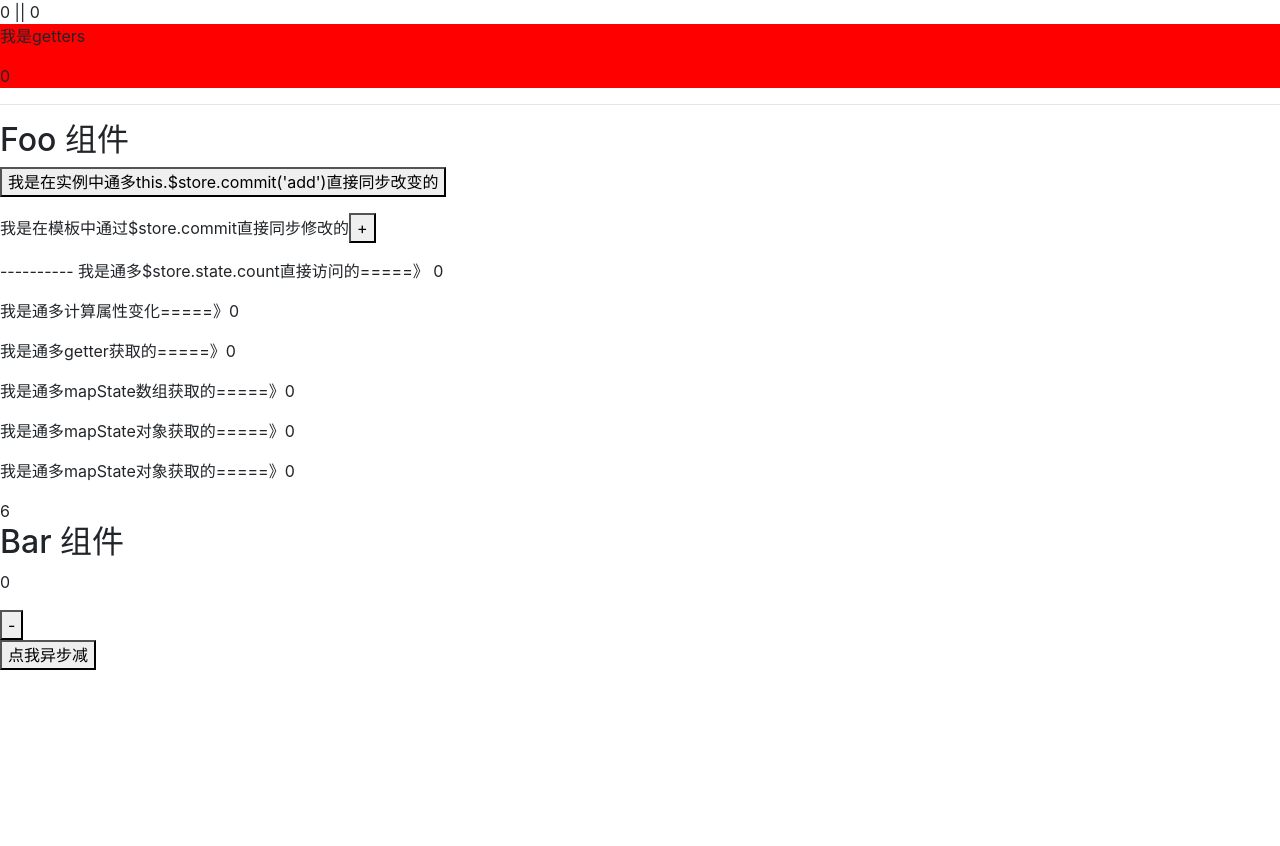
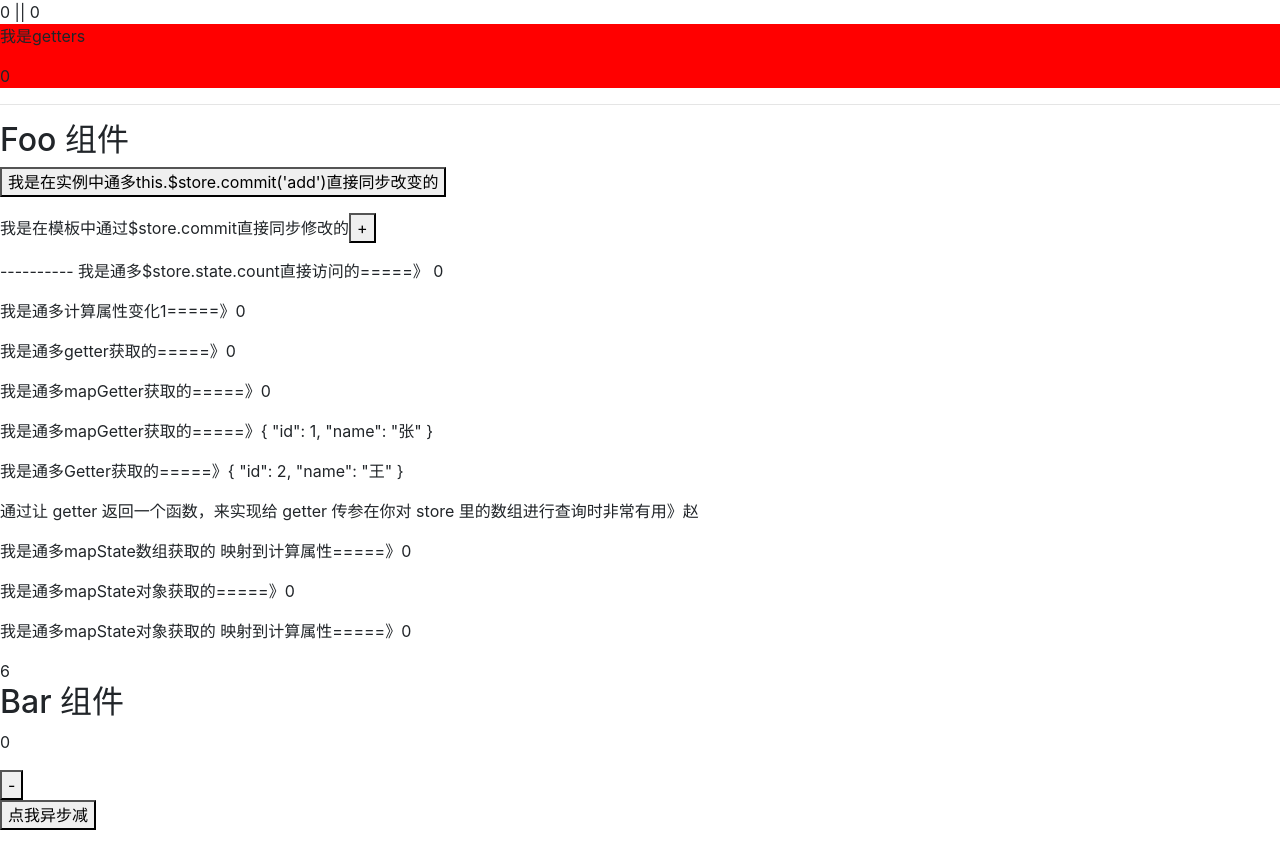
Before and after one commit to BrianLSH/vue-test, a Vue app: page /#/ in a window 1280 px wide. Before the commit the page ends 800 px from the top, so only its background shows below. Built offline with nearby package versions, Linux system fonts and the light colour scheme.

Commit message:
mapGetters用法

```diff
--- a/src/store/index.js
+++ b/src/store/index.js
@@ -5,7 +5,8 @@ Vue.use(Vuex)
 
 export default new Vuex.Store({
   state: {
-    count: 0
+    count: 0,
+    user: [{ id: 1, name: '张' }, { id: 2, name: '王' }, { id: 3, name: '李' }, { id: 4, name: '赵' }]
   },
   mutations: {
     add (state, num) {
@@ -29,8 +30,16 @@ export default new Vuex.Store({
   },
   modules: {},
   getters: {
-    getDataByGetters: function (state) {
+    // getDataByGetters: function (state) {
+    //   return state.count
+    // }
+
+    getDataByGetters: (state) => {
       return state.count
+    },
+    findUserById: (state) => (id) => {
+      // id = 2
+      return state.user.find(item => item.id === id)
     }
   }
 })
--- a/src/views/Foo.vue
+++ b/src/views/Foo.vue
@@ -20,16 +20,20 @@
       </p>
 
       <div>
-        <p>我是通多计算属性变化=====》{{ showData }}</p>
+        <p>我是通多计算属性变化1=====》{{ showData }}</p>
       </div>
 
       <div>
         <p>我是通多getter获取的=====》{{ $store.getters.getDataByGetters }}</p>
+        <p>我是通多mapGetter获取的=====》{{ getDataByGetters }}</p>
+        <p>我是通多mapGetter获取的=====》{{ findUserById(1) }}</p>
+        <p>我是通多Getter获取的=====》{{ $store.getters.findUserById(2) }}</p>
+        <p>通过让 getter 返回一个函数，来实现给 getter 传参在你对 store 里的数组进行查询时非常有用》{{ name }}</p>
       </div>
       <div>
-        <p>我是通多mapState数组获取的=====》{{ counts }}</p>
-         <p>我是通多mapState对象获取的=====》{{ counting }}</p>
-           <p>我是通多mapState对象获取的=====》{{ totalCount }}</p>
+        <p>我是通多mapState数组获取的 映射到计算属性=====》{{ counts }}</p>
+        <p>我是通多mapState对象获取的=====》{{ counting }}</p>
+        <p>我是通多mapState对象获取的 映射到计算属性=====》{{ totalCount }}</p>
       </div>
 
       <div>
@@ -41,12 +45,13 @@
 
 <script>
 // console.log(this.$store.state.count)
-import { mapState } from 'vuex'
+import { mapState, mapGetters } from 'vuex'
 export default {
   name: 'foo',
   data () {
     return {
-      num: 1
+      num: 1,
+      name: ''
     }
   },
   methods: {
@@ -61,6 +66,10 @@ export default {
 
     addNum () {
       this.$store.commit('add', 2)
+    },
+    getName () {
+      const { name } = this.findUserById(4)
+      this.name = name
     }
   },
   computed: {
@@ -73,19 +82,22 @@ export default {
       // }
 
       // 箭头函数
-      counts: state => state.count,
-      counting: state => state.count,
-      totalCount: state => state.count
+      counts: (state) => state.count,
+      counting: (state) => state.count,
+      totalCount: (state) => state.count
     }),
+
+    ...mapGetters(['getDataByGetters', 'findUserById']),
     showData: function () {
       return this.$store.state.count
     },
-    getNum: function () {
+    getNum () {
       return this.num
     }
   },
   mounted: function () {
     this.numPlus()
+    this.getName()
   }
 }
 </script>
```
Also changed, not shown: src/views/Untitled-1.html (added, +12 -0 lines).
